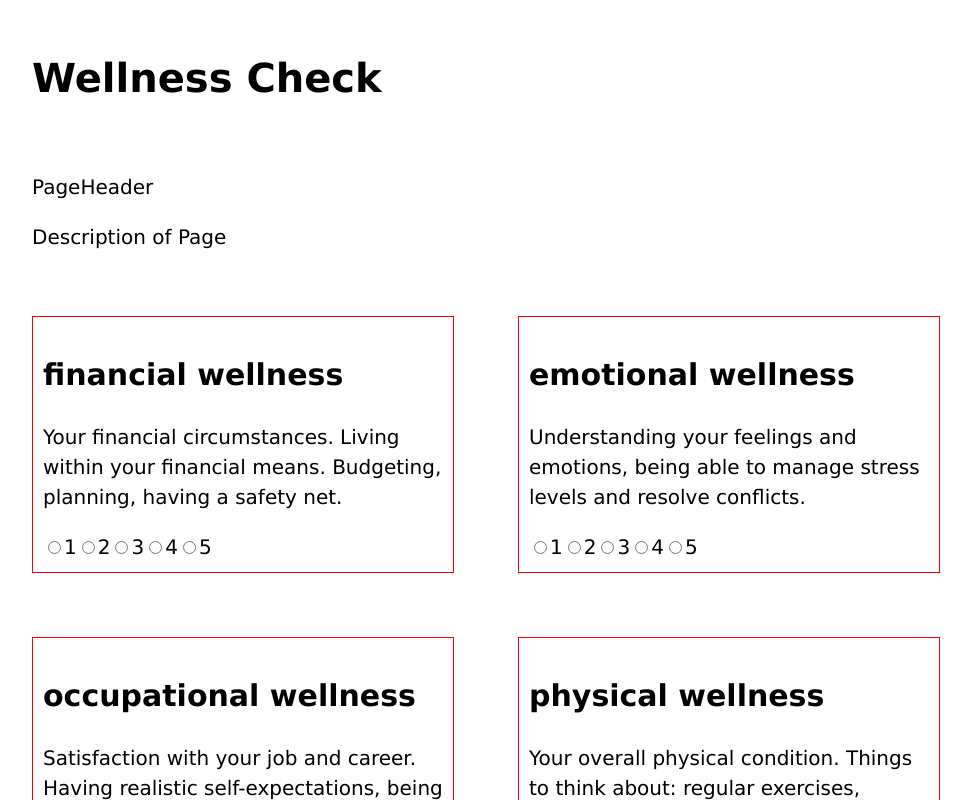
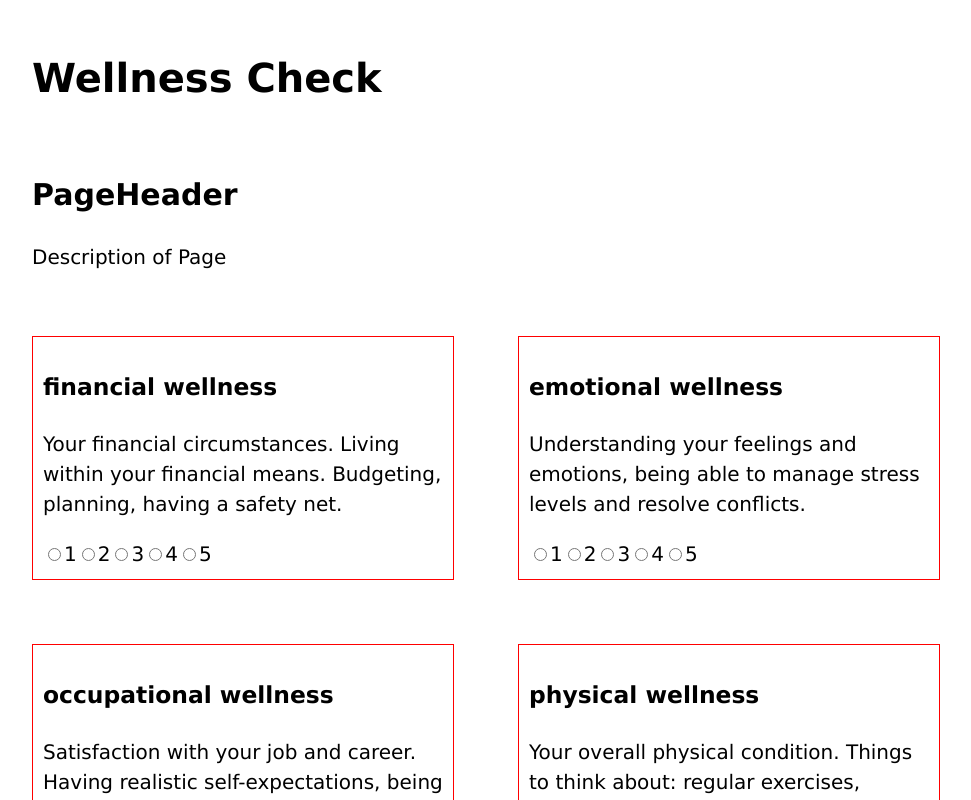
Before and after one commit to IraShy/wellness-check, a React (Vite) app: page / in a window 1280 px wide. Shown: the top 800 px of the page, without its empty margins (16-987 px from the left). Built offline with nearby package versions, Linux system fonts and the light colour scheme.

Commit message:
design: update heading hierarchy for readability

```diff
--- a/src/components/AssessmentCard.tsx
+++ b/src/components/AssessmentCard.tsx
@@ -9,7 +9,7 @@ function AssessmentCard({
   return (
     <>
       <article className="assessment-card" key={area + "-card"}>
-        <h2>{area} wellness</h2>
+        <h3>{area} wellness</h3>
         <p>{AREA_DESCRIPTIONS[area]}</p>
         <section className="options-buttons">
           {Array.from({ length: MAX_SCORE }, (_, i) => i + MIN_SCORE).map(
--- a/src/components/PageHeader.tsx
+++ b/src/components/PageHeader.tsx
@@ -1,7 +1,7 @@
 function PageHeader() {
   return (
     <>
-      <p>PageHeader</p>
+      <h2>PageHeader</h2>
     </>
   );
 }
```
